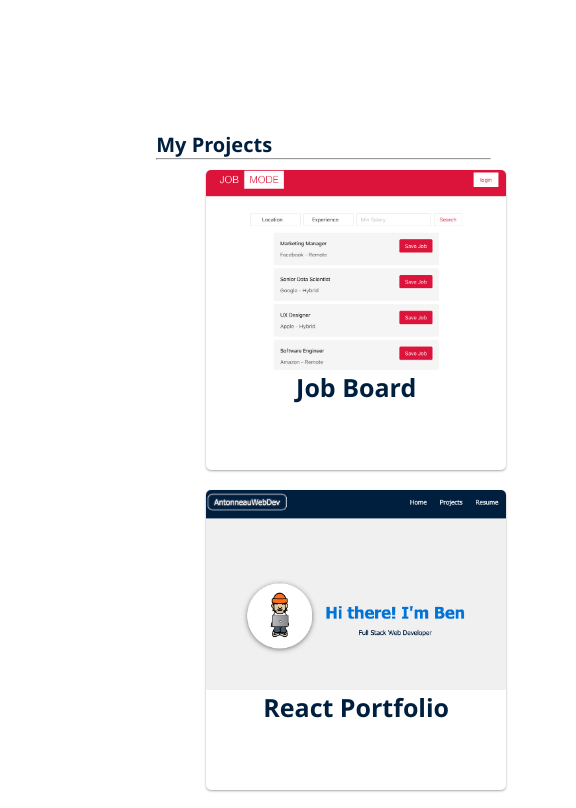
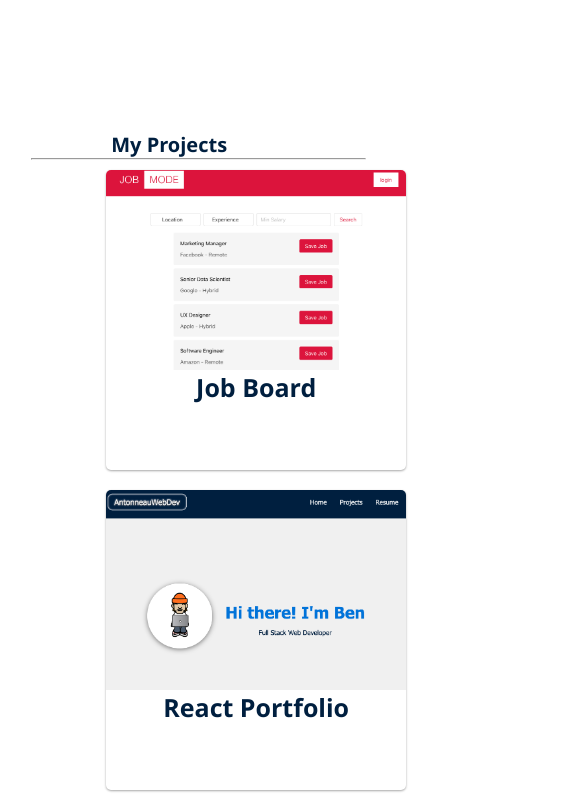
Before and after one commit to bantonneau/react-portfolio, a React (Create React App) app: page / in a window 390 px wide. Shown: the part 620-1428 px from the top of the page, 576 px wide, since content can reach past the window. Built offline with nearby package versions, Linux system fonts and the light colour scheme.

Commit message:
responsive style fixes

```diff
--- a/src/styles/Home.css
+++ b/src/styles/Home.css
@@ -91,7 +91,7 @@
   align-items: center;
 }
 
-.buttons a {
+.buttons a, button {
   background-color: var(--mainColor);
   border: none;
   color: var(--backgroundGrey);
@@ -217,6 +217,13 @@
   border-radius: 5px;
 }
 
+@media only screen and (max-width: 1231px) {
+  .buttons {
+    margin-left: 30vw;
+    margin-top: 50px;
+  }
+}
+
 @media only screen and (max-width: 600px) {
   .hero {
     flex-direction: column;
@@ -233,6 +240,13 @@
     flex-shrink: 0;
   }
 
+  img {
+    display: inline;
+    margin: 0 auto;
+    height: 100%;
+    width: auto;
+  }
+
 
  .row {
   flex-direction: column;
@@ -247,4 +261,12 @@
     flex-direction: column;
     align-items: center;
   }
+
+  .spacer {
+    display: none;
+  }
+
+  .title {
+    align-self: center;
+  }
 }
--- a/src/styles/Projects.css
+++ b/src/styles/Projects.css
@@ -21,7 +21,6 @@
   }
 
   .projectList {
-    width: 80vw;
     height: auto;
     display: flex;
     place-items: center;
@@ -78,6 +77,7 @@
   @media only screen and (max-width: 800px) {
     .projectList {
       width: 100%;
+      display: block;
     }
     .projectItem {
       width: 300px;
--- a/src/styles/navbar.css
+++ b/src/styles/navbar.css
@@ -37,32 +37,3 @@
     margin: 20px;
     font-size: 15px;
 }
-
-
-
-.toggleButton svg {
-    font-size: 50px;
-}
-
-.toggleButton button {
-    margin-right: 20px;
-    background-color: transparent;
-    border: none;
-    color: var(--accentColor);
-    cursor: pointer;
-}
-
-#open {
-    height: 100vh;
-}
-
-#open .links {
-    flex-direction: column;
-    justify-content: flex-start;
-    margin-top: 0px;
-}
-
-#open a {
-    width: 100%;
-    text-align: center;
-}
```
